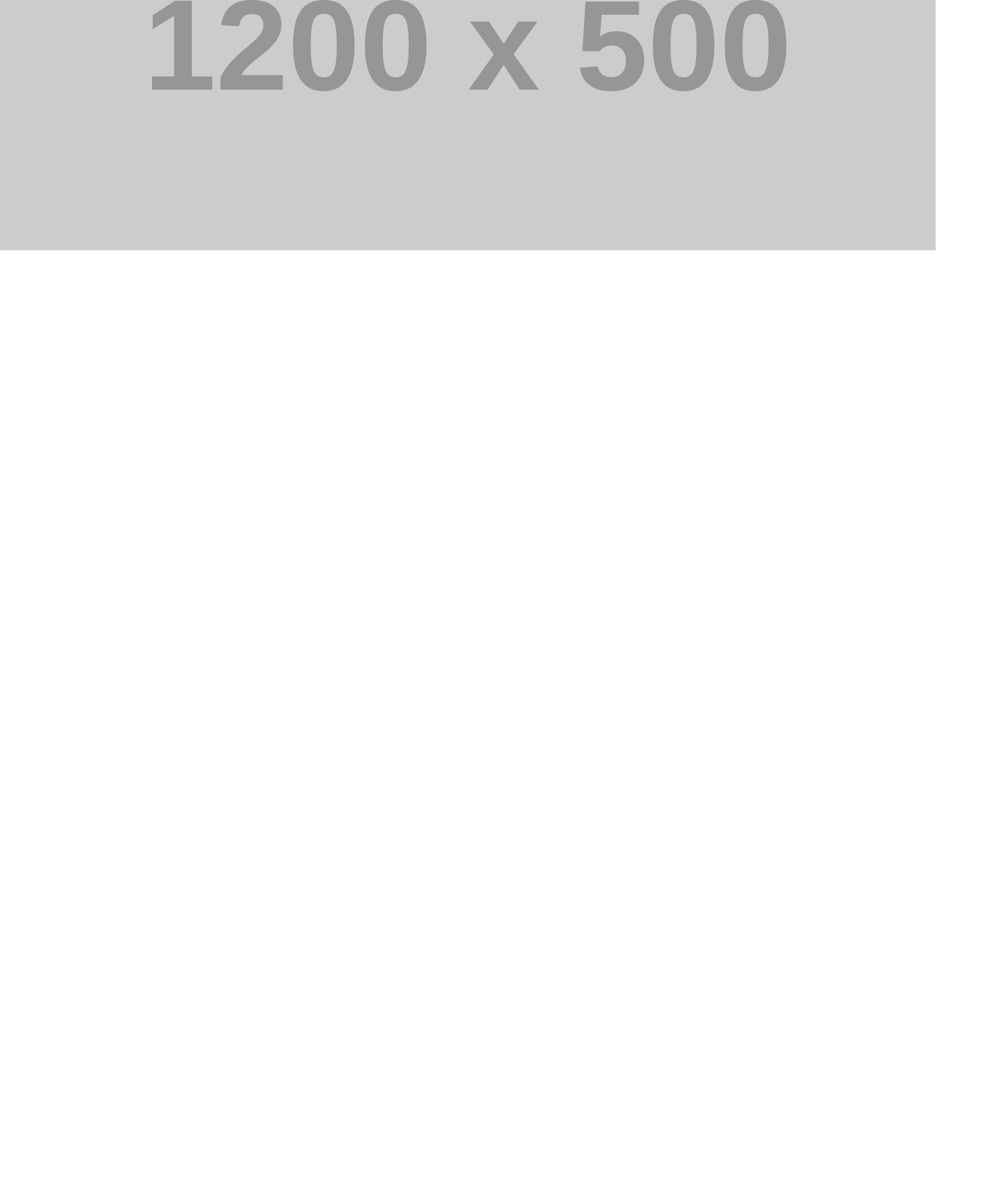
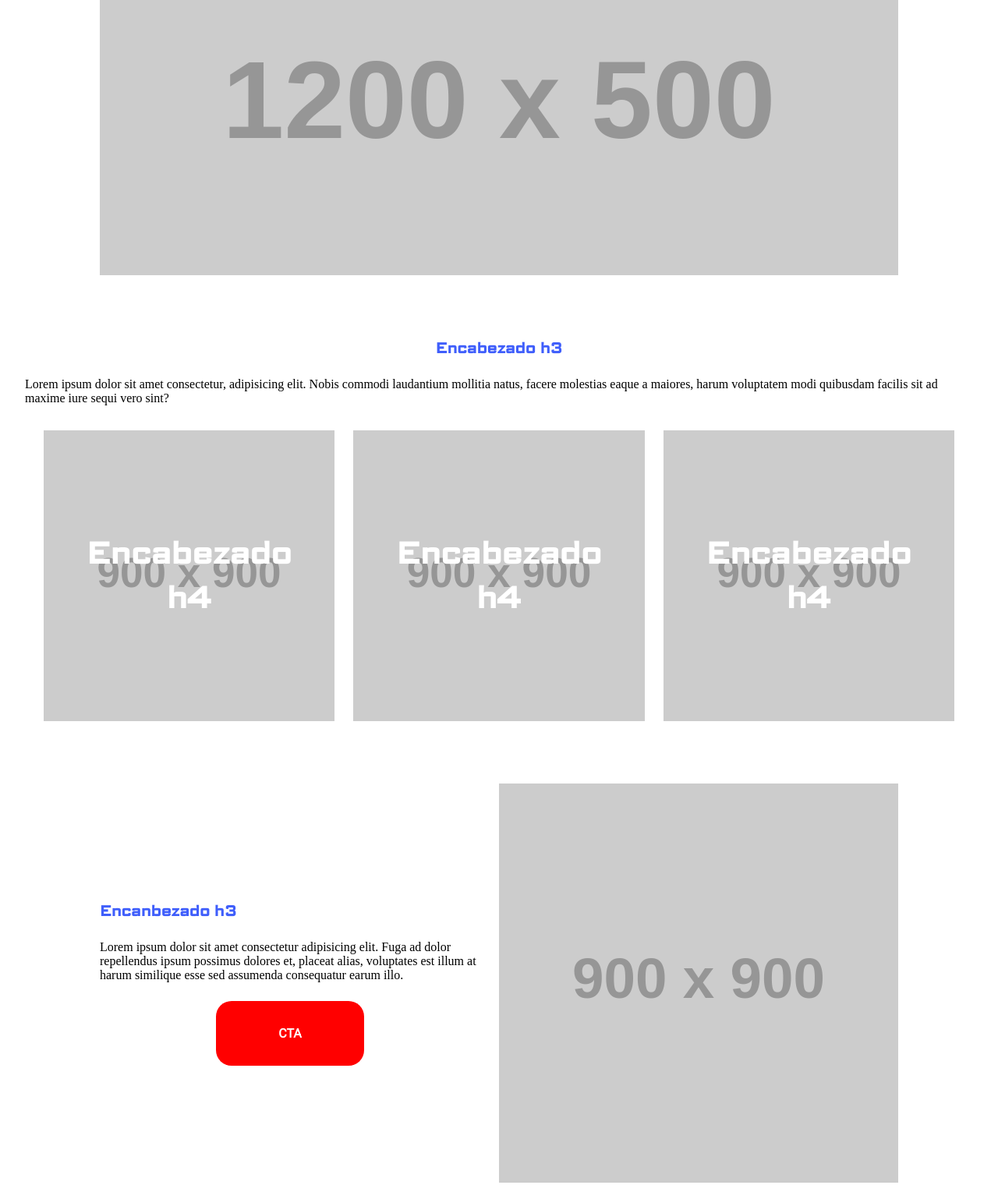
Before and after one commit to alexandremc2777-ship-it/ejercicio-VITE-0, a website built with Vite: page index.html in a window 1280 px wide. Shown: the part 1037-2557 px from the top of the page at 78% size. Before the commit the page ends 1362 px from the top, so only its background shows below. Built offline with nearby package versions, Linux system fonts and the light colour scheme; placeholder pictures from the web are drawn by us.

Commit message:
Cambios html y recursos

```diff
--- a/index.html
+++ b/index.html
@@ -14,12 +14,48 @@
 
    <main>
     <section>
-      <article>
-        <h3>Encabezado</h3>
+      <article class="art01">
+        <h3>Encabezado h3</h3>
         <p>Lorem, ipsum dolor sit amet consectetur adipisicing elit. Id deleniti libero rerum illo, dolores ducimus a esse asperiores non quos. Ipsum natus enim nulla sequi molestiae corporis? Aliquam, cumque reiciendis?</p>
         <img src="https://dummyimage.com/1200x500" alt="">
       </article>
+
+      <article class="art02">
+        <div>
+          <h3>Encabezado h3</h3>
+          <p>Lorem ipsum dolor sit amet consectetur, adipisicing elit. Nobis commodi laudantium mollitia natus, facere molestias eaque a maiores, harum voluptatem modi quibusdam facilis sit ad maxime iure sequi vero sint?</p>
+        </div>
+        <div>
+          <a href="#" class="item">
+            <h4>Encabezado h4</h4>
+            <img src="https://dummyimage.com/900x900" alt="imagen de ejemplo">
+          </a>
+           <a href="#" class="item">
+            <h4>Encabezado h4</h4>
+            <img src="https://dummyimage.com/900x900" alt="imagen de ejemplo">
+          </a>
+           <a href="#" class="item">
+            <h4>Encabezado h4</h4>
+            <img src="https://dummyimage.com/900x900" alt="imagen de ejemplo">
+          </a>
+        </div>
+
+      </article>
+
+      <article class="art03">
+        <div>
+          <h3>Encanbezado h3</h3>
+          <p>Lorem ipsum dolor sit amet consectetur adipisicing elit. Fuga ad dolor repellendus ipsum possimus dolores et, placeat alias, voluptates est illum at harum similique esse sed assumenda consequatur earum illo.</p>
+          <a href="#" class="boton">CTA</a>
+        </div>
+        <img src="https://dummyimage.com/900x900" alt="">
+      </article>
+
     </section>
+
+
+
+
    </main>
     <script type="module" src="/src/main.js"></script>
   </body>
--- a/src/_config.scss
+++ b/src/_config.scss
@@ -28,6 +28,43 @@ $tablet: 800px;
 $desktop: 1300px;
 
 
+
 header, nav, main, section{
   width: 100%;
 }
+
+section{
+  display: flex;
+  flex-direction: column;
+  align-items: center;
+  justify-content: flex-start;
+  row-gap: 3rem;
+  padding: 2rem 0rem;
+  @media only screen and (min-width:$desktop){
+    padding: 4rem 0rem;
+    row-gap: 4rem;
+  }
+}
+
+h1, h2, h3, h4{
+  font-family: $fuente01;
+}
+
+h3{
+  color: $color01;
+
+}
+
+.boton{
+  color: $color02;
+  text-decoration: none;
+  padding: 2rem 5rem;
+  background-color: $color03;
+  border-radius: 20px;
+  font-weight: 600;
+  font-family: $fuente02;
+  transition: 0.5s;
+  &:hover{
+    color: $color03;
+    background-color: $color02;
+  }}
--- /dev/null
+++ b/src/art01.scss
@@ -0,0 +1,34 @@
+@use 'config'as c;
+
+
+.art01{
+    width: 100%;
+    padding: 0 1.5rem;
+    @media only screen and (min-width:c.$tablet){
+        width: 80%;
+        padding: 0;
+        display: flex;
+        flex-direction: column;
+        justify-content: center;
+        align-items: center;
+    }
+
+    >div{
+        width: 100%;
+        display: flex;
+        flex-direction: column;
+        align-items: center;
+        justify-content: flex-start;
+        row-gap: 1rem;
+        @media only screen and (min-width:c.$desktop){
+            width: 80%;
+            row-gap: 2rem;}
+    }
+
+    h3{
+        font-size: clamp(1rem, 5vw, 6rem);
+        text-align: center;
+    }
+
+    img{width: 100%;}
+}
--- /dev/null
+++ b/src/art02.scss
@@ -0,0 +1,95 @@
+@use 'config' as c;
+
+.art02{
+    width: 100%;
+    padding: 0rem 1.5rem;
+
+    display: flex;
+    flex-direction: column;
+    align-items: center;
+    justify-content: flex-start;
+    row-gap: 2rem;
+    @media only screen and (min-width:c.$tablet){
+        padding: 2rem;
+    }
+    @media only screen and (min-width:c.$desktop){
+        width: 80%;
+        row-gap: 3rem;
+    }
+
+    >:nth-child(1){
+        width: 100%;
+        display: flex;
+        flex-direction: column;
+        align-items: center;
+        justify-content: flex-start;
+        row-gap: 1.5rem;
+        @media only screen and (min-widht:c.$tablet){
+            width: 80%;
+        }
+
+    }
+
+    >:nth-child(2){
+        width: 100%;
+
+        display: flex;
+        flex-direction: column;
+        align-items: center;
+        justify-content: flex-start;
+        row-gap: 1.5rem;;
+        @media only screen and (min-width:c.$tablet){
+            padding: 0rem 1.5rem;
+            flex-direction: row;
+            align-items: flex-start;
+            justify-content: center;
+            column-gap: 1.5rem;
+            row-gap: initial;
+        }
+
+        @media only screen and (min-width:c.$desktop){
+            padding: initial;
+        }
+
+        .item{
+            background-color: brown;
+            width: 100%;
+            aspect-ratio: 1 / 1;
+            overflow: hidden;
+            position: relative;
+
+            display: flex;
+            flex-direction: column;
+            align-items: center;
+            justify-content: center;
+
+            img{
+                width: 100%;
+                height: 100%;
+                object-fit: cover;
+                object-position: center;
+            }
+
+            >:nth-child(1){
+                position: absolute;
+                z-index: 100;
+                font-size: clamp(2rem, 3vw, 5rem);
+                color:c.$color02;
+                text-align: center;
+
+                top:50%;
+                left:50%;
+                transform: translate(-50%, -50%);
+            }
+        }
+    }
+
+
+
+
+
+
+
+
+
+}
--- /dev/null
+++ b/src/art03.scss
@@ -0,0 +1,49 @@
+@use 'config' as c;
+
+
+
+.art03{
+    width: 100%;
+    display: flex;
+    flex-direction: column;
+    align-items: center;
+    justify-content: flex-start;
+    row-gap: 1.5rem;
+
+    @media only screen and (min-width: c.$tablet){
+        width: 80%;
+        flex-direction: row;
+        justify-content: center;
+
+
+    }
+
+    >div{
+        width: 100%;
+        align-items: center;
+        justify-content: flex-start;
+        flex-direction: column;
+        display: flex;
+        row-gap: 1.5rem;
+        padding: 0 1.5rem;
+        @media only screen and (min-width: c.$tablet){
+            width: 50%;
+            padding: initial;
+            padding-right: 1.5rem;
+            row-gap: 2 rem;
+
+            h3{
+                align-self: flex-start;}
+
+        }
+
+    }
+
+    >img{
+        width: 100%;
+        @media only screen and (min-width: c.$tablet){
+            width: 50%;
+    }
+    }
+
+}
--- a/src/style.scss
+++ b/src/style.scss
@@ -1,4 +1,8 @@
 @use 'config' as c;
+@use 'art01';
+@use 'art02';
+@use 'art03';
+
 
 header{
   height: 100dvh;
@@ -13,22 +17,10 @@ header{
 
 
 
-.boton{
-  color: c.$color02;
-  text-decoration: none;
-  padding: 2rem 5rem;
-  background-color: c.$color03;
-  border-radius: 20px;
-  font-weight: 600;
-  font-family: c.$fuente02;
-  transition: 0.5s;
-  &:hover{
-    color: c.$color03;
-    background-color: c.$color02;
-  }
+
 
 }
-}
+
 
 h1{
   font-size: clamp(1rem, 5vw, 10rem);
```
